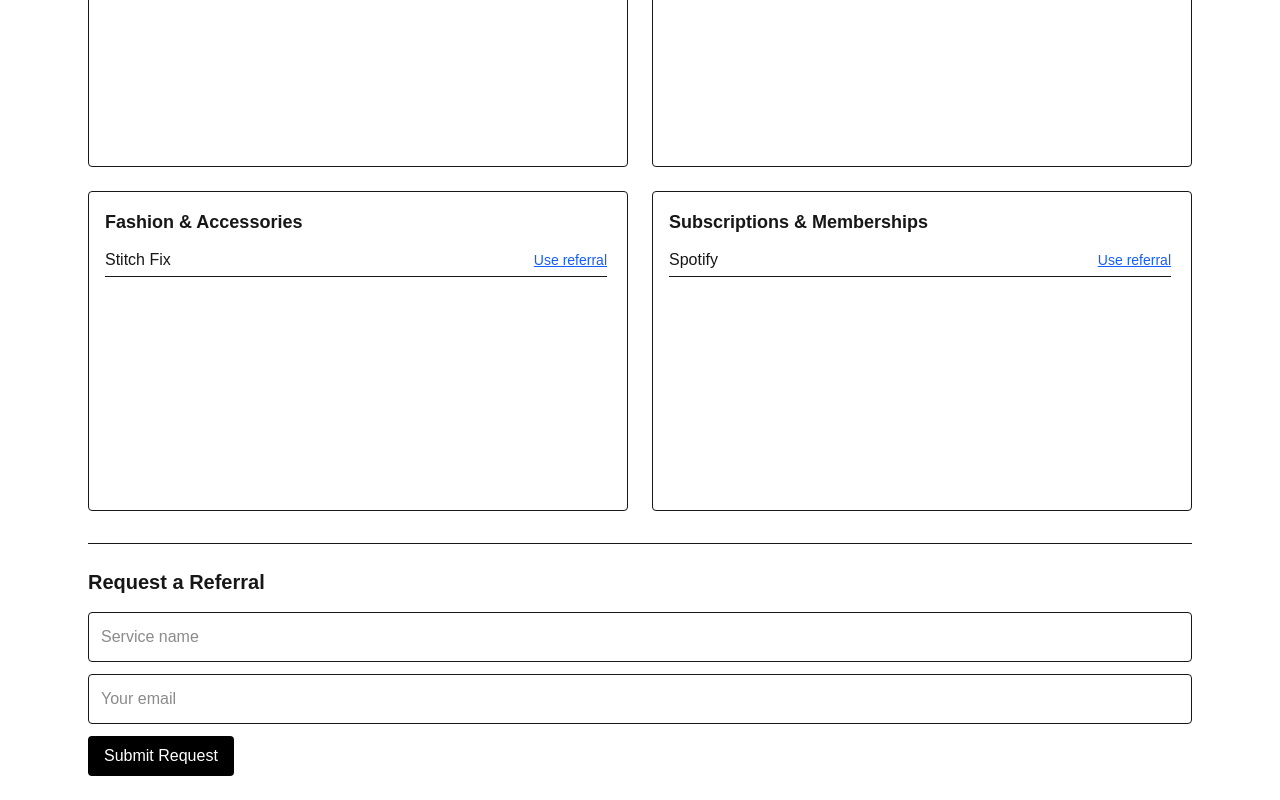
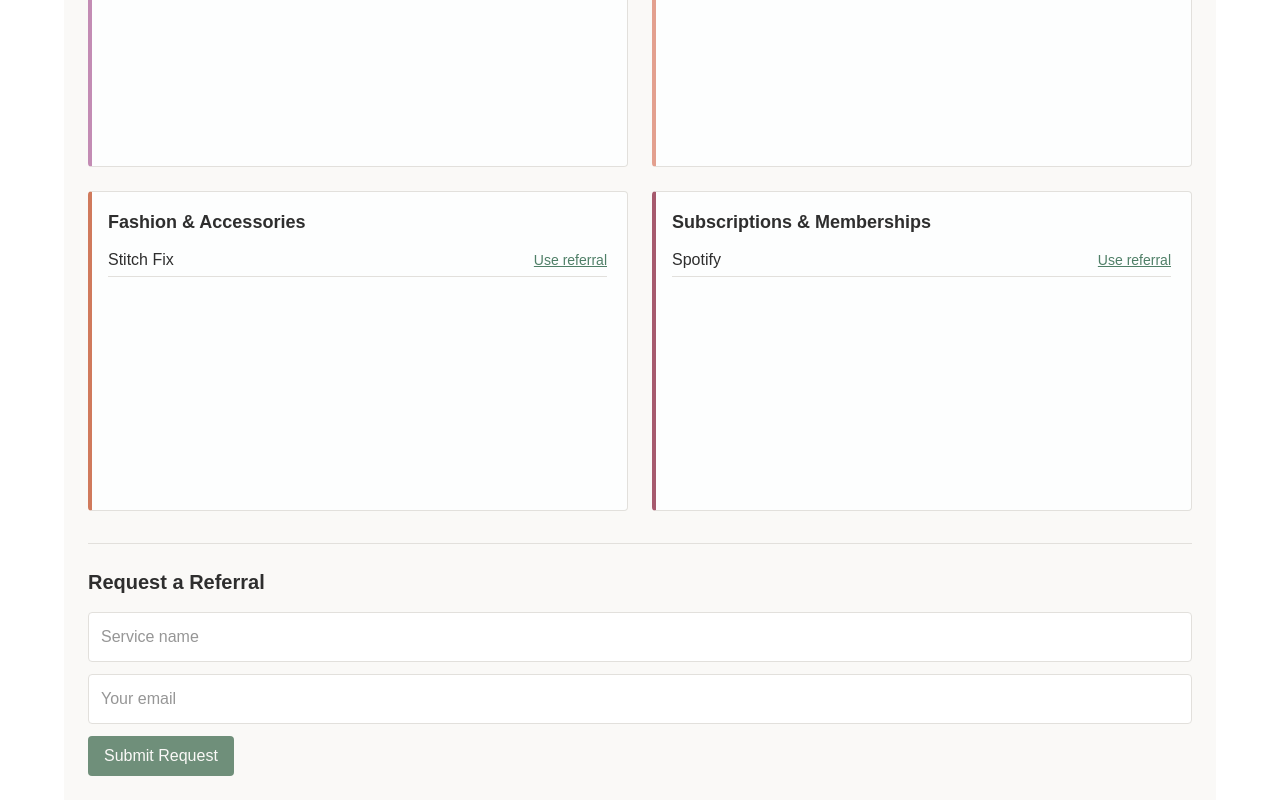
Before and after one commit to optaisamme/referral-hub, a Next.js app: page / in a window 1280 px wide. Shown: the part 1359-2159 px from the top of the page. Built offline with nearby package versions, Linux system fonts and the light colour scheme.

Commit message:
Update color palette and category accents

```diff
--- a/app/page.tsx
+++ b/app/page.tsx
@@ -11,24 +11,15 @@ type Referral = {
 const REFERRALS: Referral[] = [
   { name: "Amazon", category: "Shopping & Retail", url: "#" },
   { name: "Honeylove", category: "Shopping & Retail", url: "#" },
-
   { name: "Chase Sapphire", category: "Credit Cards & Banking", url: "#" },
   { name: "Amex Platinum", category: "Credit Cards & Banking", url: "#" },
-
   { name: "Airbnb", category: "Travel & Lodging", url: "#" },
-
   { name: "Uber Eats", category: "Food & Dining", url: "#" },
-
   { name: "ClassPass", category: "Fitness & Wellness", url: "#" },
-
   { name: "Sephora", category: "Beauty & Personal Care", url: "#" },
-
   { name: "Notion", category: "Technology & Apps", url: "#" },
-
   { name: "IKEA", category: "Home & Lifestyle", url: "#" },
-
   { name: "Stitch Fix", category: "Fashion & Accessories", url: "#" },
-
   { name: "Spotify", category: "Subscriptions & Memberships", url: "#" },
 ];
 
@@ -45,6 +36,19 @@ const CATEGORIES = [
   "Subscriptions & Memberships",
 ];
 
+const CATEGORY_COLORS: Record<string, string> = {
+  "Shopping & Retail": "border-l-[#6F8F7A]",   // sage
+  "Credit Cards & Banking": "border-l-[#6FA3A0]", // green-teal
+  "Travel & Lodging": "border-l-[#6B8FA3]",    // dusty blue
+  "Food & Dining": "border-l-[#6B7FB8]",       // indigo-blue
+  "Fitness & Wellness": "border-l-[#8E7EB9]",  // violet
+  "Beauty & Personal Care": "border-l-[#B48EAD]", // rose-violet
+  "Technology & Apps": "border-l-[#C38CB4]",   // warm pink-violet
+  "Home & Lifestyle": "border-l-[#E3A08F]",    // coral
+  "Fashion & Accessories": "border-l-[#D07A5C]", // terracotta
+  "Subscriptions & Memberships": "border-l-[#A65A6E]", // rose-wine
+};
+
 export default function Home() {
   const [query, setQuery] = useState("");
   const [submitted, setSubmitted] = useState(false);
@@ -59,7 +63,7 @@ export default function Home() {
   };
 
   return (
-    <main className="max-w-6xl mx-auto p-6 space-y-8">
+    <main className="max-w-6xl mx-auto p-6 space-y-8 bg-[#FAF9F7] text-[#2E2E2E]">
       <h1 className="text-3xl font-bold">My Referral Links</h1>
 
       <input
@@ -67,21 +71,18 @@ export default function Home() {
         placeholder="Search for a service..."
         value={query}
         onChange={(e) => setQuery(e.target.value)}
-        className="w-full border p-3 rounded"
+        className="w-full border border-[#E2E0DC] p-3 rounded bg-white focus:outline-none focus:ring-2 focus:ring-[#6F8F7A]"
       />
 
       <section className="grid grid-cols-1 md:grid-cols-2 gap-6">
         {CATEGORIES.map((category) => {
-          const items = filtered.filter(
-            (r) => r.category === category
-          );
-
+          const items = filtered.filter((r) => r.category === category);
           if (items.length === 0) return null;
 
           return (
             <div
               key={category}
-              className="border rounded p-4 h-[320px] flex flex-col"
+              className={`border border-[#E2E0DC] border-l-4 ${CATEGORY_COLORS[category]} rounded p-4 h-[320px] flex flex-col bg-[#FDFEFE]`}
             >
               <h2 className="font-semibold text-lg mb-3">{category}</h2>
 
@@ -89,12 +90,12 @@ export default function Home() {
                 {items.map((ref) => (
                   <div
                     key={ref.name}
-                    className="flex justify-between items-center border-b pb-1"
+                    className="flex justify-between items-center border-b border-[#E2E0DC] pb-1"
                   >
                     <span>{ref.name}</span>
                     <a
                       href={ref.url}
-                      className="text-blue-600 underline text-sm"
+                      className="text-sm text-[#4F7F67] hover:text-[#D07A5C] underline"
                     >
                       Use referral
                     </a>
@@ -106,11 +107,11 @@ export default function Home() {
         })}
       </section>
 
-      <section className="border-t pt-6">
+      <section className="border-t border-[#E2E0DC] pt-6">
         <h2 className="text-xl font-semibold">Request a Referral</h2>
 
         {submitted ? (
-          <p className="text-green-600 mt-4">
+          <p className="mt-4 text-[#6F8F7A]">
             Thanks! Your request has been submitted.
           </p>
         ) : (
@@ -119,14 +120,14 @@ export default function Home() {
               type="text"
               placeholder="Service name"
               required
-              className="w-full border p-3 rounded"
+              className="w-full border border-[#E2E0DC] p-3 rounded bg-white focus:outline-none focus:ring-2 focus:ring-[#6F8F7A]"
             />
             <input
               type="email"
               placeholder="Your email"
-              className="w-full border p-3 rounded"
+              className="w-full border border-[#E2E0DC] p-3 rounded bg-white focus:outline-none focus:ring-2 focus:ring-[#6F8F7A]"
             />
-            <button className="bg-black text-white px-4 py-2 rounded">
+            <button className="bg-[#6F8F7A] text-[#FAF9F7] px-4 py-2 rounded hover:bg-[#D07A5C] transition-colors">
               Submit Request
             </button>
           </form>
```
